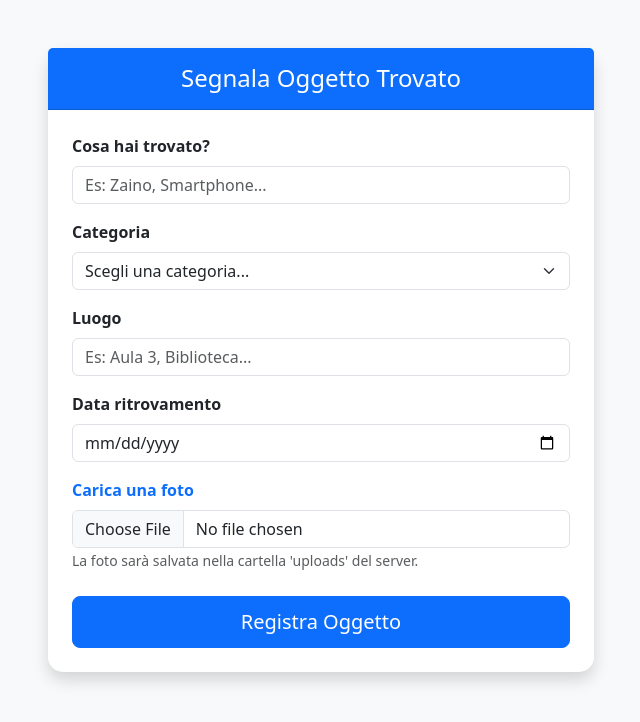
After one commit to caterinatorelli/lostandfound, a PHP site: page /inseriscioggetto.php in a window 1280 px wide. The commit adds this page. Shown: the top 722 px of the page, without its empty margins (319-959 px from the left). Run offline with PHP 8.4, Linux system fonts and the light colour scheme.

Commit message:
inserisci oggetto

```diff
--- /dev/null
+++ b/inseriscioggetto.php
@@ -0,0 +1,154 @@
+<?php
+require_once 'database.php';
+
+// Controllo se la connessione esiste
+if ($conn->connect_error) {
+    die("Connessione fallita: " . $conn->connect_error);
+}
+
+// Variabile per gestire lo stato della pagina
+$stato_inserimento = "form";
+$errore_msg = "";
+
+if ($_SERVER["REQUEST_METHOD"] == "POST") {
+
+    $nome      = $conn->real_escape_string($_POST['nome']);
+    $categoria = $conn->real_escape_string($_POST['categoria']);
+    $luogo     = $conn->real_escape_string($_POST['luogo']);
+    $data      = $conn->real_escape_string($_POST['data']);
+    $nome_foto = NULL;
+
+    if (isset($_FILES['foto']) && $_FILES['foto']['error'] == 0) {
+
+        $target_dir = "uploads/";
+
+        if (!is_dir($target_dir)) {
+            mkdir($target_dir, 0777, true);
+        }
+
+        $file_name = $_FILES["foto"]["name"];
+        $estensione = strtolower(pathinfo($file_name, PATHINFO_EXTENSION));
+
+        $nome_foto = time() . "_" . uniqid() . "." . $estensione;
+        $target_file = $target_dir . $nome_foto;
+
+        $check = getimagesize($_FILES["foto"]["tmp_name"]);
+        if($check !== false) {
+            if (!move_uploaded_file($_FILES["foto"]["tmp_name"], $target_file)) {
+                $stato_inserimento = "errore";
+                $errore_msg = "Impossibile salvare l'immagine nella cartella. Controlla i permessi di sistema.";
+            }
+        } else {
+            $stato_inserimento = "errore";
+            $errore_msg = "Il file caricato non è un'immagine valida.";
+        }
+    }
+
+    // INSERIMENTO NEL DATABASE
+    if ($stato_inserimento != "errore") {
+
+        $sql = "INSERT INTO oggetti_ritrovati (nome, categoria, luogo, data_ritrovamento, foto)
+                VALUES ('$nome', '$categoria', '$luogo', '$data', '$nome_foto')";
+
+        if ($conn->query($sql) === TRUE) {
+            $stato_inserimento = "successo";
+        } else {
+            $stato_inserimento = "errore";
+            $errore_msg = "Errore SQL: " . $conn->error;
+        }
+    }
+}
+?>
+
+<!DOCTYPE html>
+<html lang="it">
+<head>
+    <meta charset="UTF-8">
+    <meta name="viewport" content="width=device-width, initial-scale=1.0">
+    <title>Campus Lost & Found - Registrazione</title>
+    <link href="https://cdn.jsdelivr.net/npm/bootstrap@5.3.0/dist/css/bootstrap.min.css" rel="stylesheet">
+    <link rel="stylesheet" href="https://cdn.jsdelivr.net/npm/bootstrap-icons@1.11.0/font/bootstrap-icons.css">
+    <style>
+        .success-icon { font-size: 4rem; color: #198754; }
+        .card { border-radius: 15px; border: none; }
+        .btn-primary { border-radius: 8px; padding: 10px 20px; }
+    </style>
+</head>
+<body class="bg-light">
+
+<div class="container py-5">
+    <div class="row justify-content-center">
+        <div class="col-12 col-md-8 col-lg-6">
+
+            <?php if ($stato_inserimento == "form"): ?>
+                <div class="card shadow">
+                    <div class="card-header bg-primary text-white text-center py-3">
+                        <h1 class="h4 mb-0">Segnala Oggetto Trovato</h1>
+                    </div>
+                    <div class="card-body p-4">
+                        <form action="inseriscioggetto.php" method="POST" enctype="multipart/form-data">
+                            <div class="mb-3">
+                                <label class="form-label fw-bold">Cosa hai trovato?</label>
+                                <input type="text" class="form-control" name="nome" placeholder="Es: Zaino, Smartphone..." required>
+                            </div>
+
+                            <div class="mb-3">
+                                <label class="form-label fw-bold">Categoria</label>
+                                <select class="form-select" name="categoria" required>
+                                    <option value="" selected disabled>Scegli una categoria...</option>
+                                    <option value="Elettronica">Elettronica</option>
+                                    <option value="Vestiti">Vestiti</option>
+                                    <option value="Materiale scolastico">Materiale scolastico</option>
+                                    <option value="Altro">Altro</option>
+                                </select>
+                            </div>
+
+                            <div class="mb-3">
+                                <label class="form-label fw-bold">Luogo</label>
+                                <input type="text" class="form-control" name="luogo" placeholder="Es: Aula 3, Biblioteca..." required>
+                            </div>
+
+                            <div class="mb-3">
+                                <label class="form-label fw-bold">Data ritrovamento</label>
+                                <input type="date" class="form-control" name="data" required>
+                            </div>
+
+                            <div class="mb-4">
+                                <label class="form-label fw-bold text-primary">Carica una foto</label>
+                                <input type="file" class="form-control" name="foto" accept="image/*">
+                                <small class="text-muted">La foto sarà salvata nella cartella 'uploads' del server.</small>
+                            </div>
+
+                            <div class="d-grid">
+                                <button type="submit" class="btn btn-primary btn-lg">Registra Oggetto</button>
+                            </div>
+                        </form>
+                    </div>
+                </div>
+
+            <?php elseif ($stato_inserimento == "successo"): ?>
+                <div class="card shadow text-center p-5">
+                    <i class="bi bi-check-circle-fill success-icon mb-3"></i>
+                    <h2 class="text-success">Ottimo lavoro!</h2>
+                    <p class="mb-4">L'oggetto e la foto sono stati correttamente salvati.</p>
+                    <div class="d-grid gap-2">
+                        <a href="inseriscioggetto.php" class="btn btn-primary">Inserisci un altro</a>
+                        <a href="lista_oggetti.php" class="btn btn-outline-secondary">Vai alla lista oggetti</a>
+                    </div>
+                </div>
+
+            <?php else: ?>
+                <div class="alert alert-danger shadow" role="alert">
+                    <h4 class="alert-heading"><i class="bi bi-exclamation-triangle"></i> Errore!</h4>
+                    <p><?php echo $errore_msg; ?></p>
+                    <hr>
+                    <a href="inseriscioggetto.php" class="btn btn-danger">Riprova</a>
+                </div>
+            <?php endif; ?>
+
+        </div>
+    </div>
+</div>
+
+</body>
+</html>
```
Also changed, not shown: database.sql (+10 -0 lines), registration.php (+40 -14 lines), uploads/1768558723_696a10831219a.jpeg (added), uploads/1768558844_696a10fc0fa2b.jpg (added), 1 other file.
